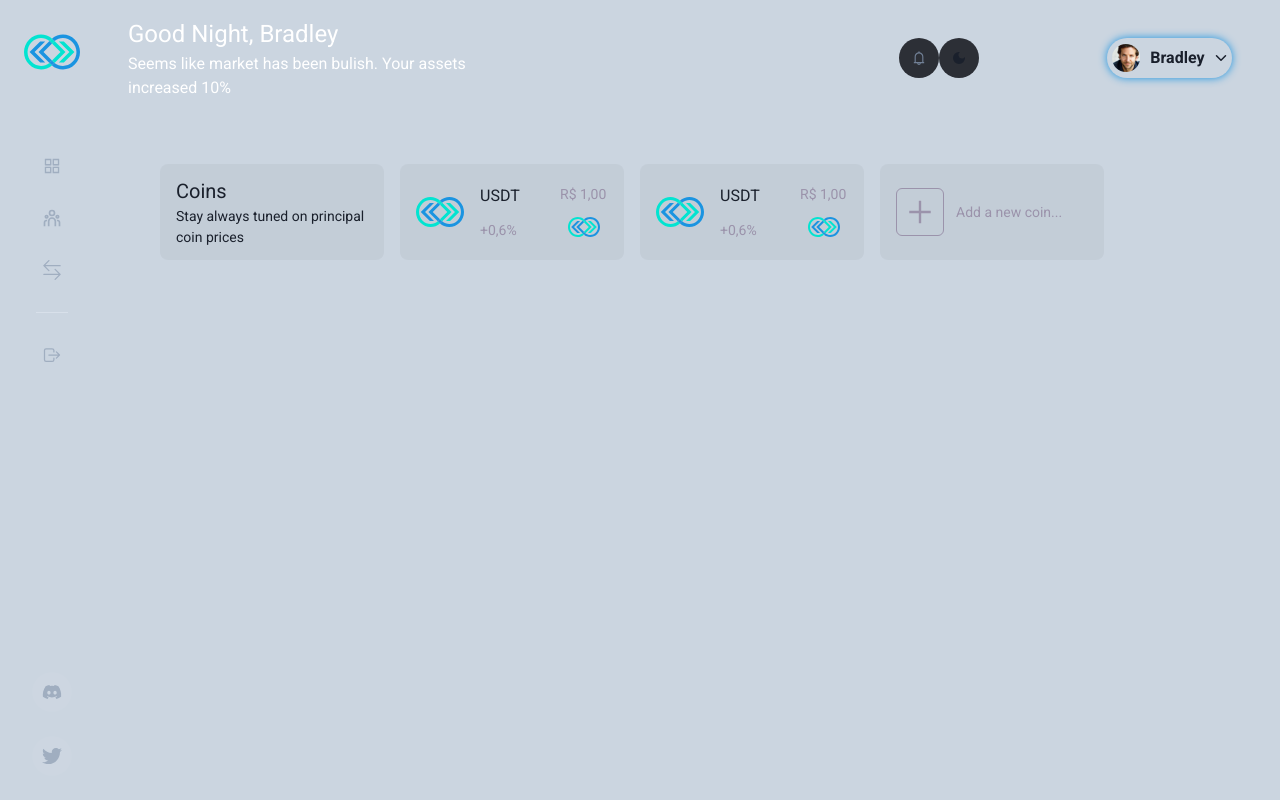
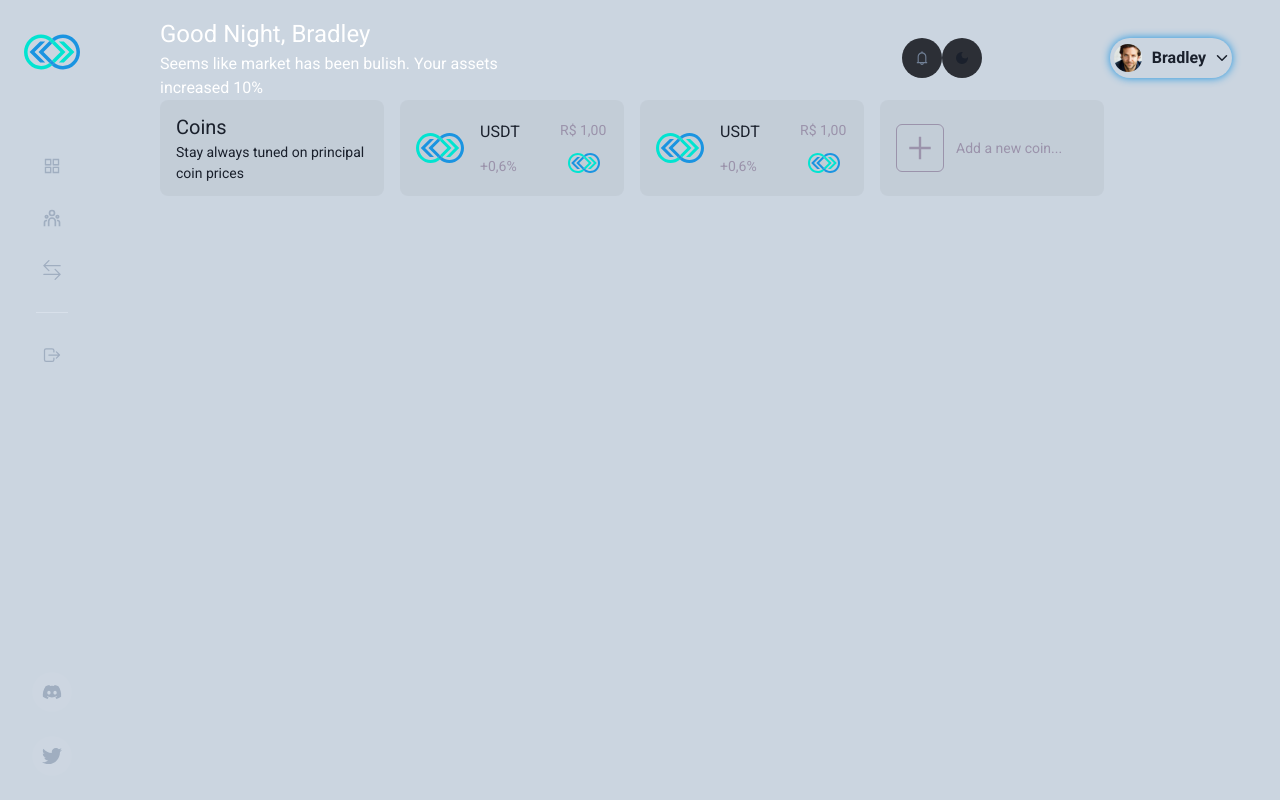
Before and after one commit to Pedrobourguignon/cali-finance, a Next.js app: page /home in a window 1280 px wide. Built offline with nearby package versions, Linux system fonts and the light colour scheme.

Commit message:
feat: create margin left container

```diff
--- a/components/Header/AppHeader.tsx
+++ b/components/Header/AppHeader.tsx
@@ -4,6 +4,7 @@ import {
 	NotificationButton,
 	ProfileButton,
 } from 'components/Buttons';
+import { MarginLeftContainer } from 'containers';
 
 export const AppHeader: React.FC = () => (
 	<Flex
@@ -15,16 +16,17 @@ export const AppHeader: React.FC = () => (
 		color="white"
 		mt="4"
 	>
-		<Flex flexDirection="row" ml="32" alignItems="center">
+		<Flex flexDirection="row" alignItems="center">
 			<Flex flexDirection="column" mr="96">
-				<Flex>
-					<Text fontSize="2xl">Good Night, Bradley</Text>
-				</Flex>
-				<Flex>
-					<Text fontSize="md">
-						Seems like market has been bulish. Your assets increased 10%
-					</Text>
-				</Flex>
+				<MarginLeftContainer>
+					<Flex direction="column">
+						<Text fontSize="2xl">Good Night, Bradley</Text>
+
+						<Text fontSize="md">
+							Seems like market has been bulish. Your assets increased 10%
+						</Text>
+					</Flex>
+				</MarginLeftContainer>
 			</Flex>
 		</Flex>
 		<Flex pr="12">
--- a/components/Teams/TeamTable.tsx
+++ b/components/Teams/TeamTable.tsx
@@ -27,7 +27,6 @@ export const TeamTable = () => {
 	return (
 		<Flex
 			h="60vh"
-			ml="16"
 			mt="16"
 			bg={theme.bg.container}
 			borderRadius="12"
--- a/containers/HomeContainer.tsx
+++ b/containers/HomeContainer.tsx
@@ -1,9 +1,11 @@
 import { Flex } from '@chakra-ui/react';
 import { CoinsCardsDinamic, CoinsCardsStatic, NewCoinCard } from 'components';
 import { AppLayout } from 'layouts';
+import { MarginLeftContainer } from './MarginLeftContainer';
 
 export const HomeContainer: React.FC = () => (
 	<AppLayout>
+		<MarginLeftContainer>
 			<Flex>
 				<Flex>
 					<CoinsCardsStatic />
@@ -20,5 +22,6 @@ export const HomeContainer: React.FC = () => (
 					<NewCoinCard />
 				</Flex>
 			</Flex>
+		</MarginLeftContainer>
 	</AppLayout>
 );
--- /dev/null
+++ b/containers/MarginLeftContainer.tsx
@@ -0,0 +1,6 @@
+import { Flex } from '@chakra-ui/react';
+import { IBackground } from 'types';
+
+export const MarginLeftContainer: React.FC<IBackground> = ({ children }) => (
+	<Flex ml="40">{children}</Flex>
+);
--- a/containers/TeamsContainer.tsx
+++ b/containers/TeamsContainer.tsx
@@ -1,11 +1,16 @@
 import { Flex } from '@chakra-ui/react';
 import { TeamTable } from 'components';
 import { AppLayout } from 'layouts';
+import { MarginLeftContainer } from './MarginLeftContainer';
 
 export const TeamsContainer = () => (
 	<Flex>
 		<AppLayout>
-			<TeamTable />
+			<MarginLeftContainer>
+				<Flex>
+					<TeamTable />
+				</Flex>
+			</MarginLeftContainer>
 		</AppLayout>
 	</Flex>
 );
--- a/containers/index.ts
+++ b/containers/index.ts
@@ -1,3 +1,4 @@
 export * from './HomeContainer';
 export * from './LandingContainer';
+export * from './MarginLeftContainer';
 export * from './TeamsContainer';
--- a/layouts/AppLayout.tsx
+++ b/layouts/AppLayout.tsx
@@ -18,9 +18,7 @@ export const AppLayout: React.FC<IBackground> = ({ children }) => {
 			<Flex position="fixed">
 				<Sidebar />
 			</Flex>
-			<Flex pl="40" pt="16">
-				{children}
-			</Flex>
+			{children}
 		</Flex>
 	);
 };
```
Lines whose indentation alone changed are shown as unchanged.
